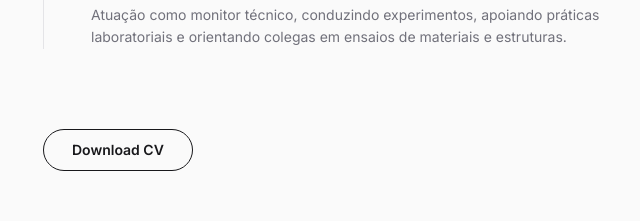
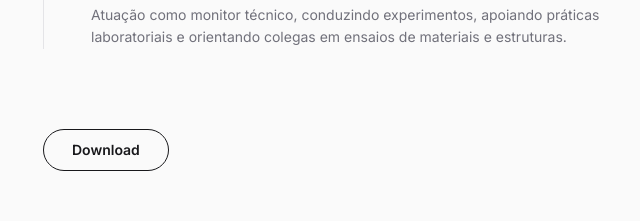
Before and after one commit to AudrikGoncalves/portifolio, a Next.js app: page / in a window 1280 px wide. Shown: the part 5600-5821 px from the top of the page, without its empty margins (149-789 px from the left). Built offline with nearby package versions, Linux system fonts and the light colour scheme.

Commit message:
renomeia botão Download CV para Download

```diff
--- a/src/components/CurriculoSection.tsx
+++ b/src/components/CurriculoSection.tsx
@@ -87,7 +87,7 @@ export default function CurriculoSection() {
           </div>
         </div>
 
-        {/* Download CV button */}
+        {/* Download button */}
         <motion.div
           initial="hidden"
           whileInView="visible"
@@ -102,7 +102,7 @@ export default function CurriculoSection() {
             download
             className="inline-flex items-center gap-2 px-7 py-2.5 rounded-full border border-zinc-900 text-zinc-900 text-sm font-semibold hover:bg-zinc-900 hover:text-white active:scale-95 transition-all duration-200"
           >
-            Download CV
+            Download
           </a>
         </motion.div>
       </div>
--- a/src/components/ProjectTechnical.tsx
+++ b/src/components/ProjectTechnical.tsx
@@ -79,7 +79,7 @@ export default function ProjectTechnical({ project }: Props) {
             download
             className="inline-flex items-center gap-2 px-6 py-2.5 rounded-full border border-zinc-900 text-zinc-900 text-sm font-semibold hover:bg-zinc-900 hover:text-white active:scale-95 transition-all duration-200"
           >
-            Download CV
+            Download
           </a>
         </motion.div>
       </div>
```
